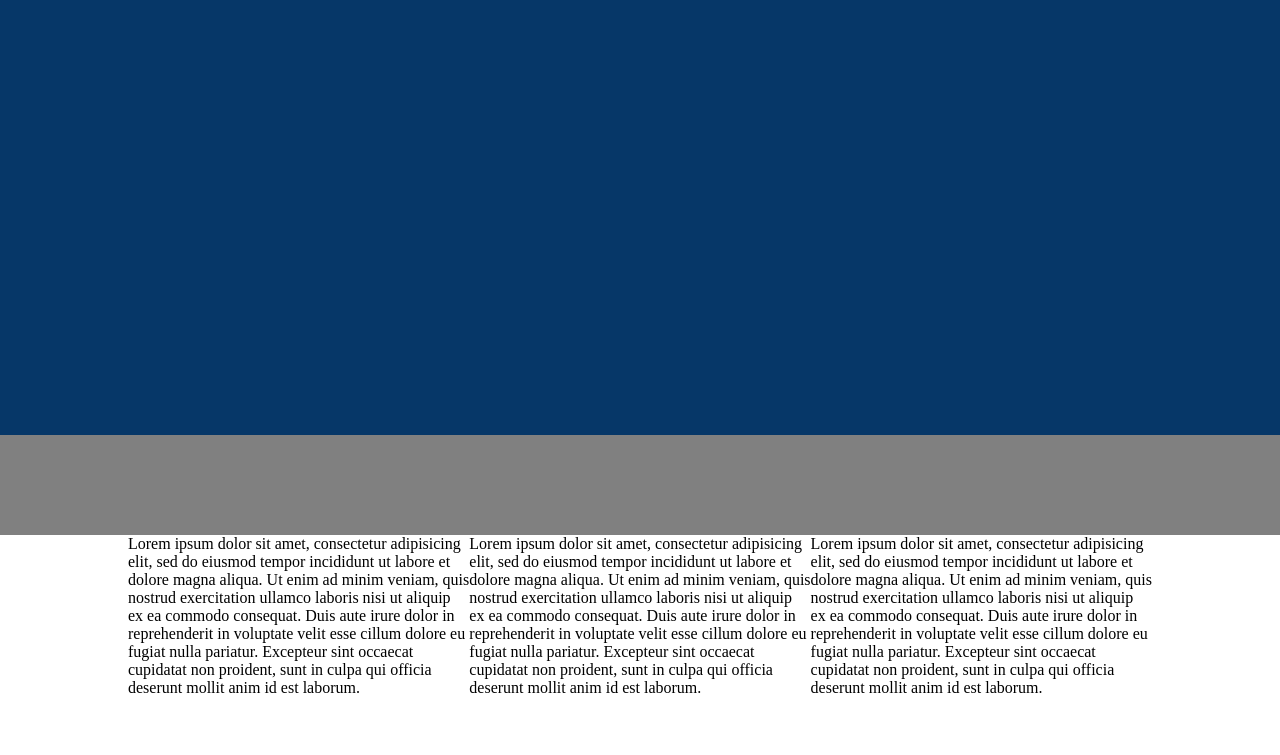
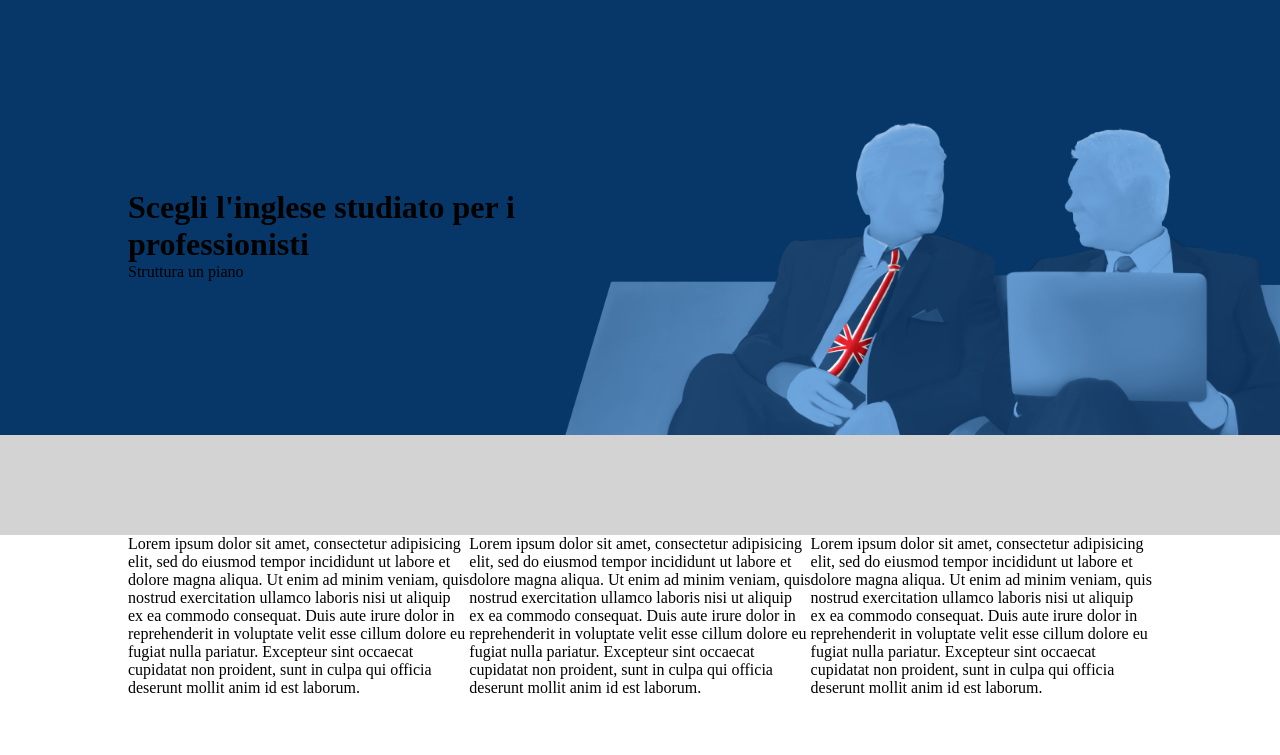
Before and after one commit to antoniolovotrico/htmlcss-fluentify, a plain HTML site: page index.html in a window 1280 px wide. Shown: the part 45-800 px from the top of the page. Drawn offline with Linux system fonts and the light colour scheme.

Commit message:
impostata dtruttura header

```diff
--- a/assets/css/style.css
+++ b/assets/css/style.css
@@ -11,7 +11,7 @@
 }
 
 .bg_grey {
-  background-color: grey;
+  background-color: lightgrey;
 }
 
 .float_left {
@@ -28,7 +28,7 @@ header {
 height: 480px;
 }
 
-nav {
+.container {
   width: 80%;
   margin: auto;
 }
@@ -50,8 +50,23 @@ nav {
   padding: 10px;
 }
 
-.header_hero {
+.image_hero {
+  background-image: url(../img/banner_header.png);
+  background-size: 60%;
+  background-repeat: no-repeat;
+  background-position: 110% 110%;
+}
+
+.hero_box {
   height: 400px;
+  position: relative;
+}
+
+.text_hero {
+  width: 45%;
+  position: absolute;
+  top: 50%;
+  transform: translateY(-50%);
 }
 
 .bottom_header {
--- a/index.html
+++ b/index.html
@@ -9,7 +9,7 @@
     <!-- site header -->
     <header class="bg_blue">
       <!-- navigation menu -->
-      <nav class="navigation_menu clearfix">
+      <nav class="navigation_menu container clearfix">
         <div class="nav_logo float_left">
           <svg xmlns="http://www.w3.org/2000/svg" width="113" height="38">
             <g fill="none" fill-rule="evenodd">
@@ -38,7 +38,13 @@
       <!-- /navigation menu -->
 
       <!-- header_hero -->
-      <div class="header_hero">
+      <div class="image_hero">
+        <div class="hero_box container">
+          <div class="text_hero">
+            <h1>Scegli l'inglese studiato per i professionisti</h1>
+            <div class="btn">Struttura un piano</div>
+          </div>
+        </div>
       </div>
       <!-- /header_hero -->
 
```
